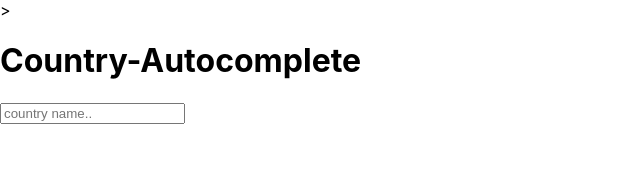
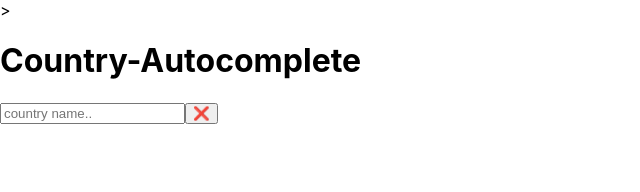
Before and after one commit to ramabadash/Country-Autocomplete-React, a React (Create React App) app in the folder country-autocomplete/: page / in a window 1280 px wide. Shown: the top 192 px of the page, without its empty margins (0-640 px from the left). Built offline with nearby package versions, Linux system fonts and the light colour scheme.

Commit message:
# Add clear button

```diff
--- a/country-autocomplete/src/components/SearchBar.js
+++ b/country-autocomplete/src/components/SearchBar.js
@@ -3,6 +3,7 @@ import React, { useRef } from 'react';
 function SearchBar(props) {
   const searchInput = useRef('');
   return (
+    <div>
       <input
         type='text'
         placeholder='country name..'
@@ -13,6 +14,14 @@ function SearchBar(props) {
         }}
         onClick={props.onSearchBarClick}
       />
+      <button
+        onClick={() => {
+          props.onStringChange('');
+        }}
+      >
+        ❌
+      </button>
+    </div>
   );
 }
 
```
Lines whose indentation alone changed are shown as unchanged.
